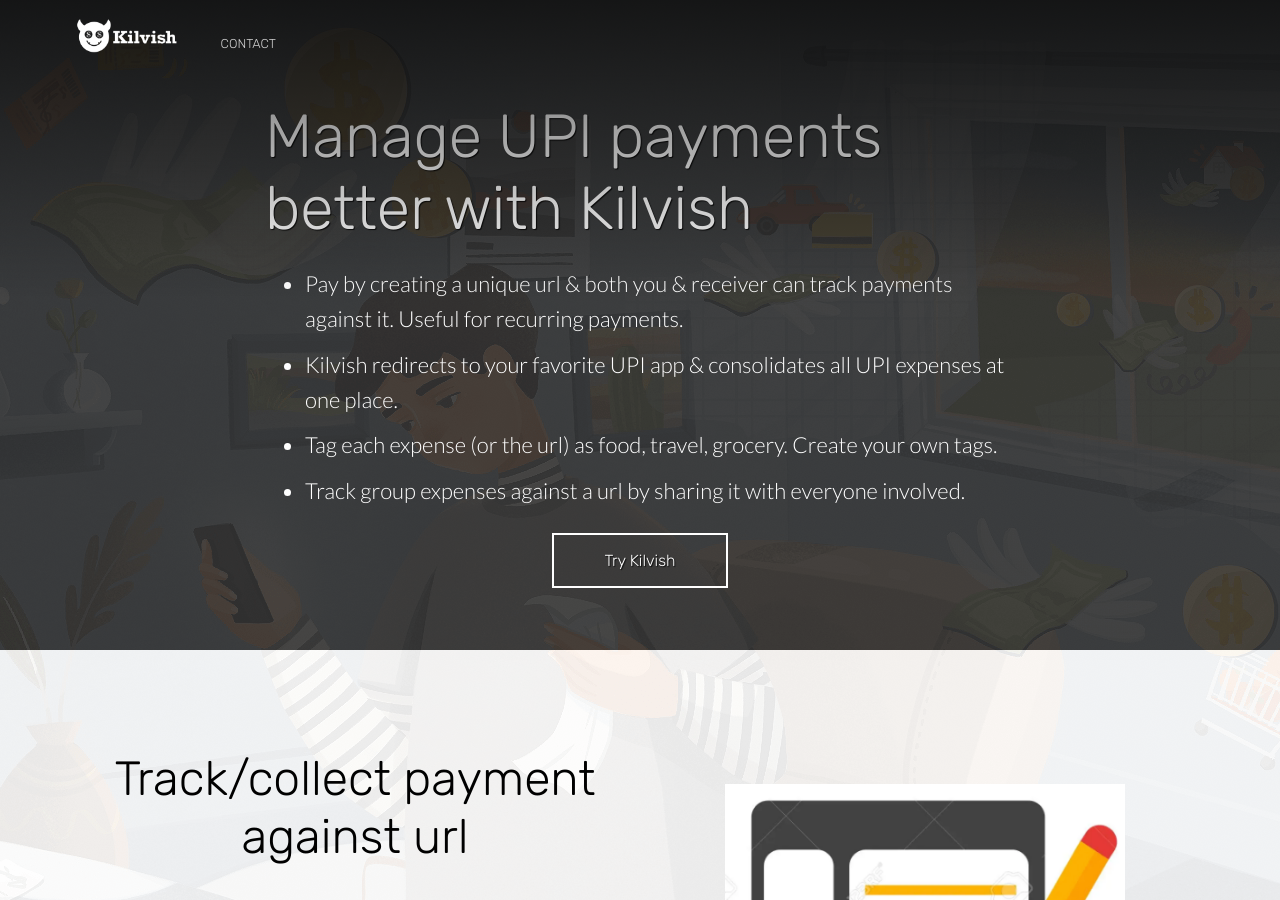
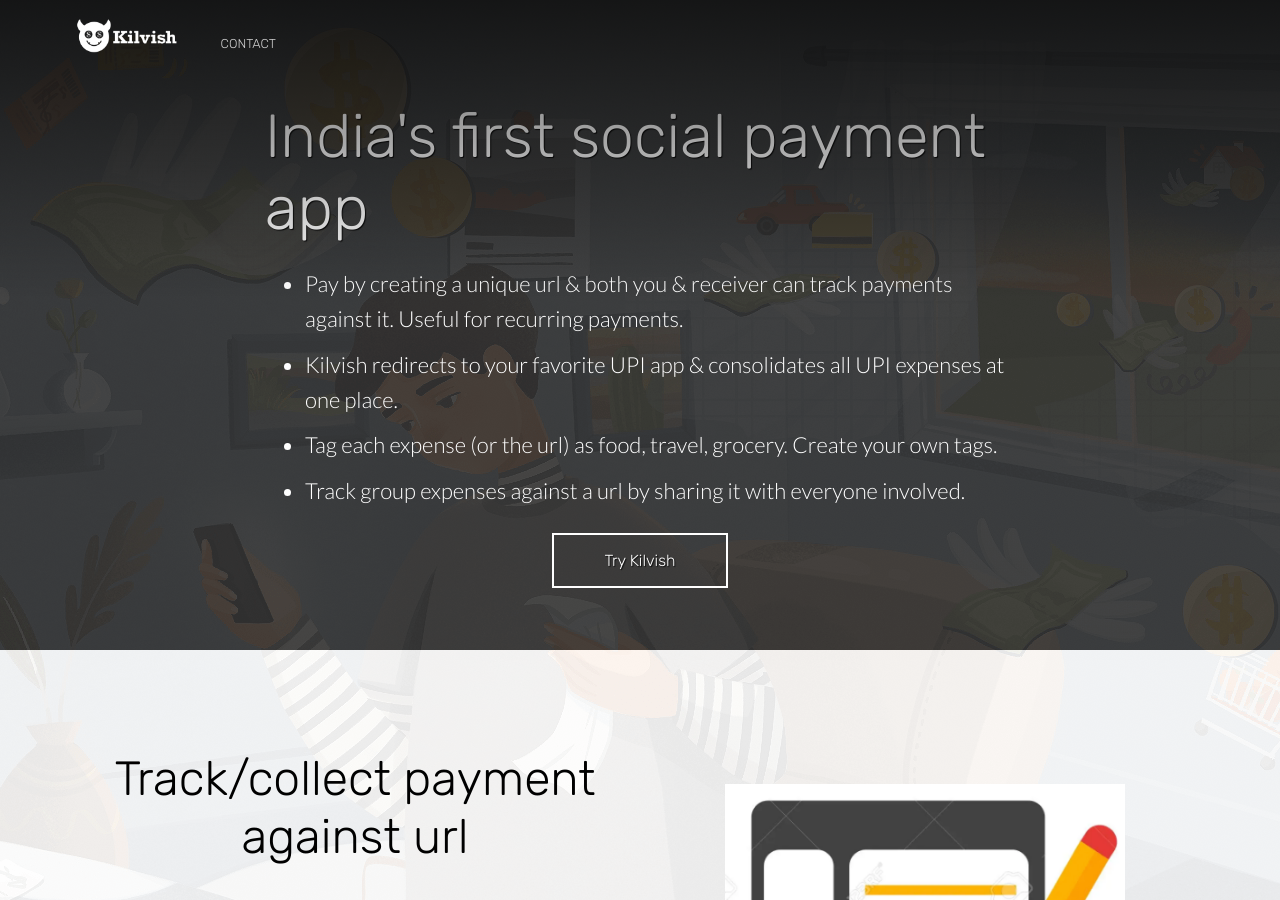
Before and after one commit to tamraj-kilvish/tamraj-kilvish.github.io, a Jekyll site: the page built from index.html, in a window 1280 px wide and 900 px high. Built offline with Jekyll 4.4.1, drawn with Linux system fonts in a browser that asks for light colours; nearby versions of some CDN libraries.

Commit message:
updated messaging in hero to india's first social payment app

```diff
--- a/index.html
+++ b/index.html
@@ -8,7 +8,7 @@
 <section class="hero" id="top-hero">
 	<div class="inner-hero text-container">
 		<div class="hero-text-container">
-			<h1 class="editable">Manage UPI payments better with Kilvish</h1>
+			<h1 class="editable">India's first social payment app</h1>
 			<ul>
 				<li class="subtext editable">Pay by creating a unique url & both you & receiver can track payments against it. Useful for recurring payments.</li>
 				<li class="subtext editable">Kilvish redirects to your favorite UPI app & consolidates all UPI expenses at one place.</li>
```
